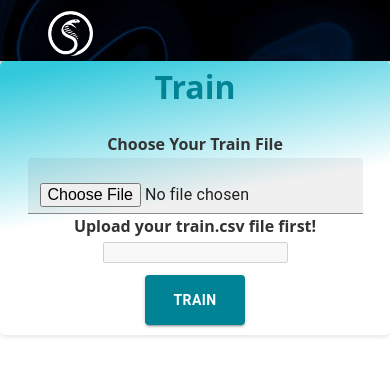
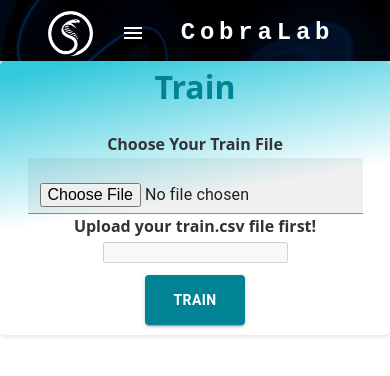
Before and after one commit to sabrimete/automl, a React (Create React App) app in the folder frontend-local/: page / in a window 390 px wide. Shown: the top 376 px of the page. Built offline with nearby package versions, Linux system fonts and the light colour scheme.

Commit message:
mobile responsive

```diff
--- a/frontend-local/src/components/AutoMLPipeline.js
+++ b/frontend-local/src/components/AutoMLPipeline.js
@@ -49,7 +49,7 @@
 }));
 
 
-const pages = ['Domain-Expert', 'Data-Scientist', 'manual', 'predict'];
+const pages = ['Domain-Expert', 'Data-Scientist', 'Manual', 'Predict'];
 
 const theme = createTheme({
   palette: {
@@ -61,11 +61,11 @@
       // This is green.A700 as hex.
       main: '#009688',
     },
-    manual: {
+    'Manual': {
       // This is green.A700 as hex.
       main: '#4caf50',
     },
-    predict: {
+    'Predict': {
       main: '#8bc34a',
     },
   },
@@ -110,7 +110,8 @@
           >
             CobraLab
           </Typography>
-          <Box sx={{ flexGrow: 1, display: { xs: 'none', md: 'flex' } }}>
+          {/* <Box sx={{ flexGrow: 1, display: { xs: 'none', md: 'flex' } }}>
+
             {pages.map((page) => (
               <Button
                 key={page}
@@ -123,6 +124,73 @@
               </Button>
             ))}
 
+          </Box> */}
+          <Box sx={{ flexGrow: 1, display: { xs: 'flex', md: 'none' } }}>
+            <IconButton
+              size="large"
+              aria-label="account of current user"
+              aria-controls="menu-appbar"
+              aria-haspopup="true"
+              onClick={handleOpenNavMenu}
+              color="inherit"
+            >
+              <MenuIcon />
+            </IconButton>
+            <Menu
+              id="menu-appbar"
+              anchorEl={anchorElNav}
+              anchorOrigin={{
+                vertical: 'bottom',
+                horizontal: 'left',
+              }}
+              keepMounted
+              transformOrigin={{
+                vertical: 'top',
+                horizontal: 'left',
+              }}
+              open={Boolean(anchorElNav)}
+              onClose={handleCloseNavMenu}
+              sx={{
+                display: { xs: 'block', md: 'none' },
+              }}
+            >
+              {pages.map((page) => (
+                <MenuItem key={page} onClick={() => setMode(page)}>
+                  <Typography textAlign="center">{page}</Typography>
+                </MenuItem>
+              ))}
+            </Menu>
+          </Box>
+          <Typography
+            variant="h5"
+            noWrap
+            component="a"
+            href=""
+            sx={{
+              mr: 2,
+              display: { xs: 'flex', md: 'none' },
+              flexGrow: 1,
+              fontFamily: 'monospace',
+              fontWeight: 700,
+              letterSpacing: '.3rem',
+              color: 'inherit',
+              textDecoration: 'none',
+            }}
+          >
+            CobraLab
+          </Typography>
+          <Box sx={{ flexGrow: 1, display: { xs: 'none', md: 'flex' } }}>
+            {pages.map((page) => (
+              <Button
+                key={page}
+                onClick={() => setMode(page)}
+                color={page}
+                variant="contained"
+                sx={{ my: 2, color: 'white', margin: 1,  display: 'block' }}
+              >
+                {page}
+              </Button>
+            ))}
           </Box>
         </Toolbar>
         </Container>
@@ -130,8 +198,8 @@
       </ThemeProvider>
       {mode === 'Domain-Expert' && <UserMode />}
       {mode === 'Data-Scientist' && <DeveloperMode />}
-      {mode === 'manual' && <ManualMode />}
-      {mode === 'predict' && <PredictMode />}
+      {mode === 'Manual' && <ManualMode />}
+      {mode === 'Predict' && <PredictMode />}
     </div>
   );
 }
--- a/frontend-local/src/components/UserMode.js
+++ b/frontend-local/src/components/UserMode.js
@@ -29,7 +29,7 @@
   },
 });
 
-const train_endpoint = 'https://backend-6r72er7ega-uc.a.run.app/train';
+const train_endpoint = 'http://localhost:8000/train';
 const save_endpoint = 'https://backend-6r72er7ega-uc.a.run.app/save_models';
 
 const User = () => {
@@ -122,6 +122,7 @@
 
   const handleTargetStringChange = (e) => {
     setTargetString(e.target.value);
+    console.log(targetString);
   };
 
   const handleSubmit = async (e) => {
```
